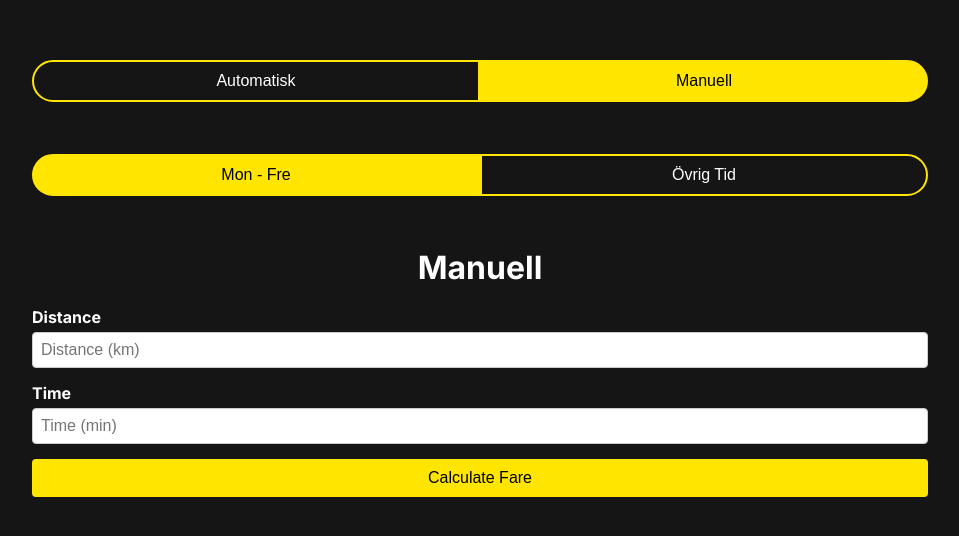
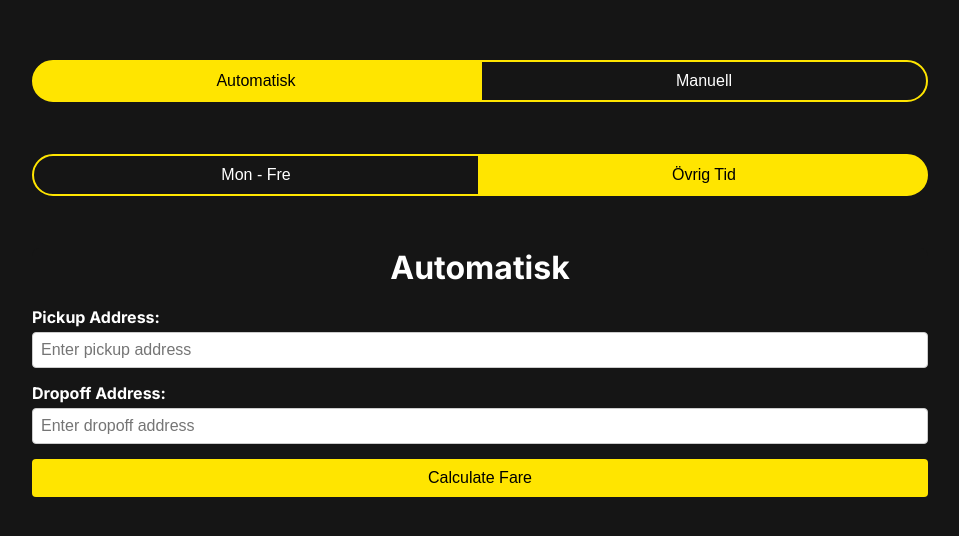
Before and after one commit to DouglasLindahl/taxibilen-calculator, a Next.js app: page / in a window 1280 px wide. Shown: the part 122-658 px from the top of the page, without its empty margins (160-1119 px from the left). Built offline with nearby package versions, Linux system fonts and the light colour scheme.

Commit message:
20% time to over 30min

```diff
--- a/src/app/page.js
+++ b/src/app/page.js
@@ -42,8 +42,8 @@ const WeekendButton = styled.button`
 `;
 
 export default function Home() {
-  const [isManual, setIsManual] = useState(true);
-  const [isWeekend, setIsWeekend] = useState(false);
+  const [isManual, setIsManual] = useState(false);
+  const [isWeekend, setIsWeekend] = useState(true);
 
   return (
     <main className={styles.main}>
--- a/src/components/calculateForm/page.js
+++ b/src/components/calculateForm/page.js
@@ -63,12 +63,17 @@ export default function CalculateForm({ isWeekend }) {
 
   const calculateFare = () => {
     const distanceNum = parseFloat(distance);
-    const timeNum = parseFloat(time);
+    let timeNum = parseFloat(time);
 
     if (isNaN(distanceNum) || isNaN(timeNum)) {
       setError("Please enter valid numbers for distance and time.");
       setPrice(null);
       return;
+    }
+
+    // Add 20% to time if it exceeds 30 minutes
+    if (timeNum > 30) {
+      timeNum *= 1.2;
     }
 
     // Round time up to nearest 5 minutes
```
